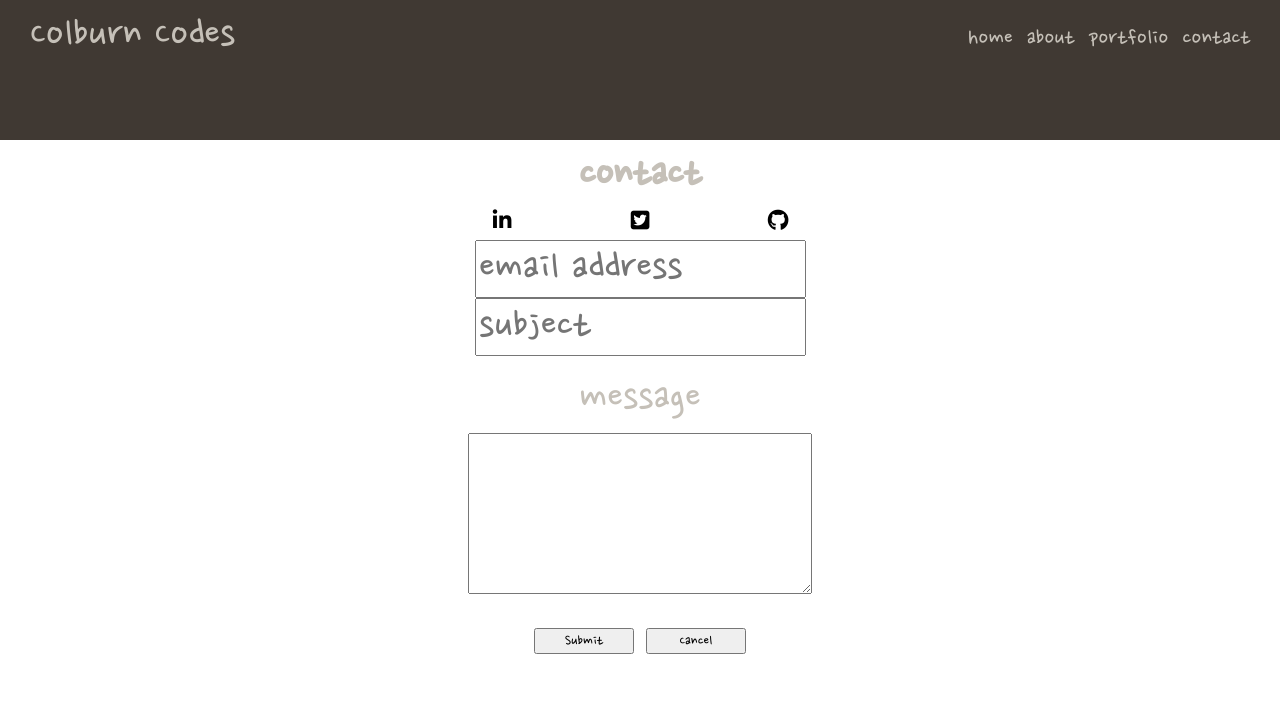
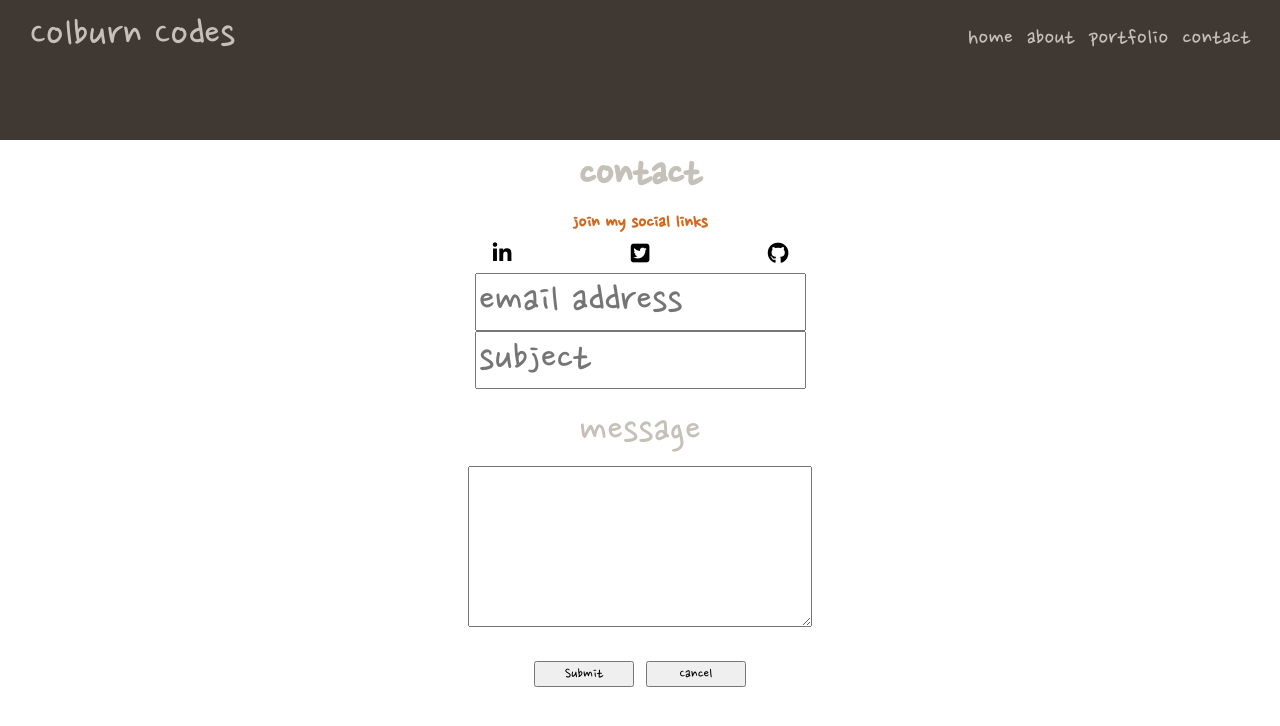
Before and after one commit to colburncodes/portfolio, a plain HTML site: page contact.html in a window 1280 px wide. Drawn offline with nearby package versions, Linux system fonts and the light colour scheme.

Commit message:
update to contact

```diff
--- a/contact.html
+++ b/contact.html
@@ -34,6 +34,7 @@
     <section>
         <h2 class="logo animate__animated animate__backInLeft">contact</h2>
         <section>
+          <h2 class="logo-about">join my social links</h2>
           <a href="https://www.linkedin.com/in/colburn-sanders/" target="_blank" class="icon1"><i class="btn btn-lg fa fa-linkedin fa-lg" aria-hidden="true"></i></a>
           <a href="https://www.twitter.com/colburncodes" target="_blank" class="icon2"><i class="btn btn-lg fa fa-twitter-square fa-lg" aria-hidden="true"></i></a>
           <a href="https://github.com/colburncodes" class="icon3"><i class="btn btn-lg fa fa-github fa-lg" aria-hidden="true"></i></a>
@@ -42,7 +43,7 @@
             <div>
                 <div class="form-group">
                     <div class="col">
-                        <input type="text" class="form-control animate__animated animate__backInRight"placeholder="email address">
+                        <input type="text" class="form-control animate__animated animate__backInRight" placeholder="email address">
                       </div>
                       <div class="col">
                         <input type="text" class="form-control animate__animated animate__backInLeft" placeholder="subject">
```
